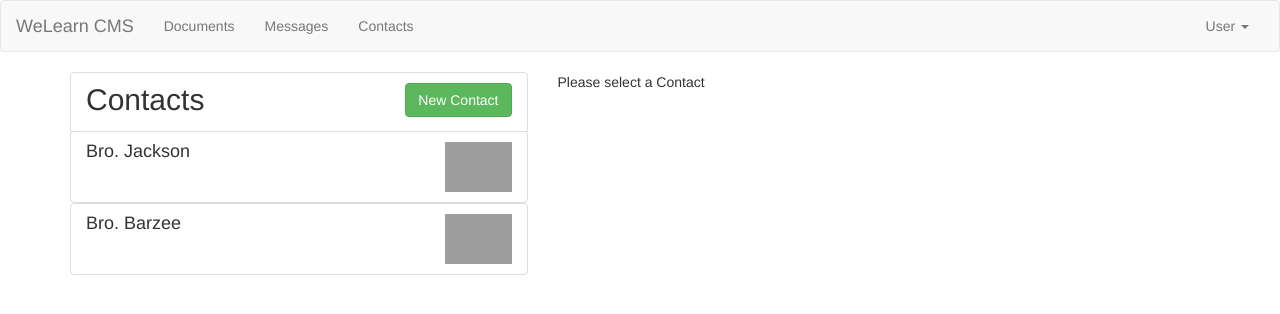
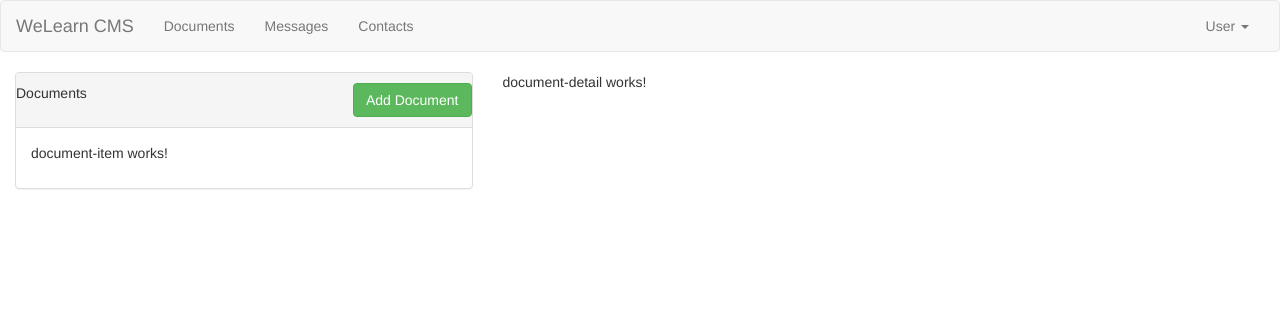
Before and after one commit to trainerkim20/FullStackProjs, an Angular app in the folder cms/: page / in a window 1280 px wide. Shown: the top 314 px of the page. Built offline with nearby package versions, Linux system fonts and the light colour scheme; grey boxes are pictures that could not be loaded.

Commit message:
navigation

```diff
--- a/cms/src/app/app.component.html
+++ b/cms/src/app/app.component.html
@@ -1,8 +1,10 @@
-<cms-header></cms-header>
-<div class="container">
+<cms-header (selectedFeatureEvent)="switchView($event)"></cms-header>
+<div class="container pull-left">
     <div class="row">
       <div class="col-md-12">
-        <cms-contacts></cms-contacts>
+        <cms-documents *ngIf="selectedFeature === 'documents'"></cms-documents>
+        <cms-message-list *ngIf="selectedFeature === 'messages'"></cms-message-list>
+        <cms-contacts *ngIf="selectedFeature ==='contacts'"></cms-contacts>
       </div>
     </div>
 
--- a/cms/src/app/app.component.ts
+++ b/cms/src/app/app.component.ts
@@ -7,4 +7,10 @@ import { Component } from '@angular/core';
 })
 export class AppComponent {
   title = 'cms';
+
+  selectedFeature = 'documents';
+
+  switchView(selectedFeature: string){
+    this.selectedFeature = selectedFeature;
+  }
 }
--- a/cms/src/app/documents/document-list/document-list.component.html
+++ b/cms/src/app/documents/document-list/document-list.component.html
@@ -2,7 +2,7 @@
     <div class="panel-heading">
         <div class="row pad-left-right">
             <span class="pull-left title">Documents</span>
-            <a class="btn btn-success pull-right">Add Decument</a>
+            <a class="btn btn-success pull-right">Add Document</a>
         </div>
     </div>
     <div class="panel-body">
--- a/cms/src/app/header/header.component.html
+++ b/cms/src/app/header/header.component.html
@@ -5,9 +5,9 @@
         </div>
         <div class="collaps navbar-collapse">
             <ul class="nav navbar-nav">
-                <li><a href="#">Documents</a></li>
-                <li><a href="#">Messages</a></li>
-                <li><a href="#">Contacts</a></li>
+                <li><a href="#" (click)="onSelected('documents')">Documents</a></li>
+                <li><a href="#" (click)="onSelected('messages')">Messages</a></li>
+                <li><a href="#" (click)="onSelected('contacts')">Contacts</a></li>
             </ul>
             <ul class="nav navbar-nav navbar-right">
                 <li class="dropdown">
--- a/cms/src/app/header/header.component.ts
+++ b/cms/src/app/header/header.component.ts
@@ -1,4 +1,4 @@
-import { Component, OnInit } from '@angular/core';
+import { Component, OnInit, Output, EventEmitter } from '@angular/core';
 
 @Component({
   selector: 'cms-header',
@@ -6,10 +6,15 @@ import { Component, OnInit } from '@angular/core';
   styleUrls: ['./header.component.css']
 })
 export class HeaderComponent implements OnInit {
+@Output() selectedFeatureEvent = new EventEmitter<string>();
 
   constructor() { }
 
   ngOnInit(): void {
   }
 
+  onSelected(selectedEvent: string) {
+    this.selectedFeatureEvent.emit(selectedEvent);
+  }
+
 }
```
